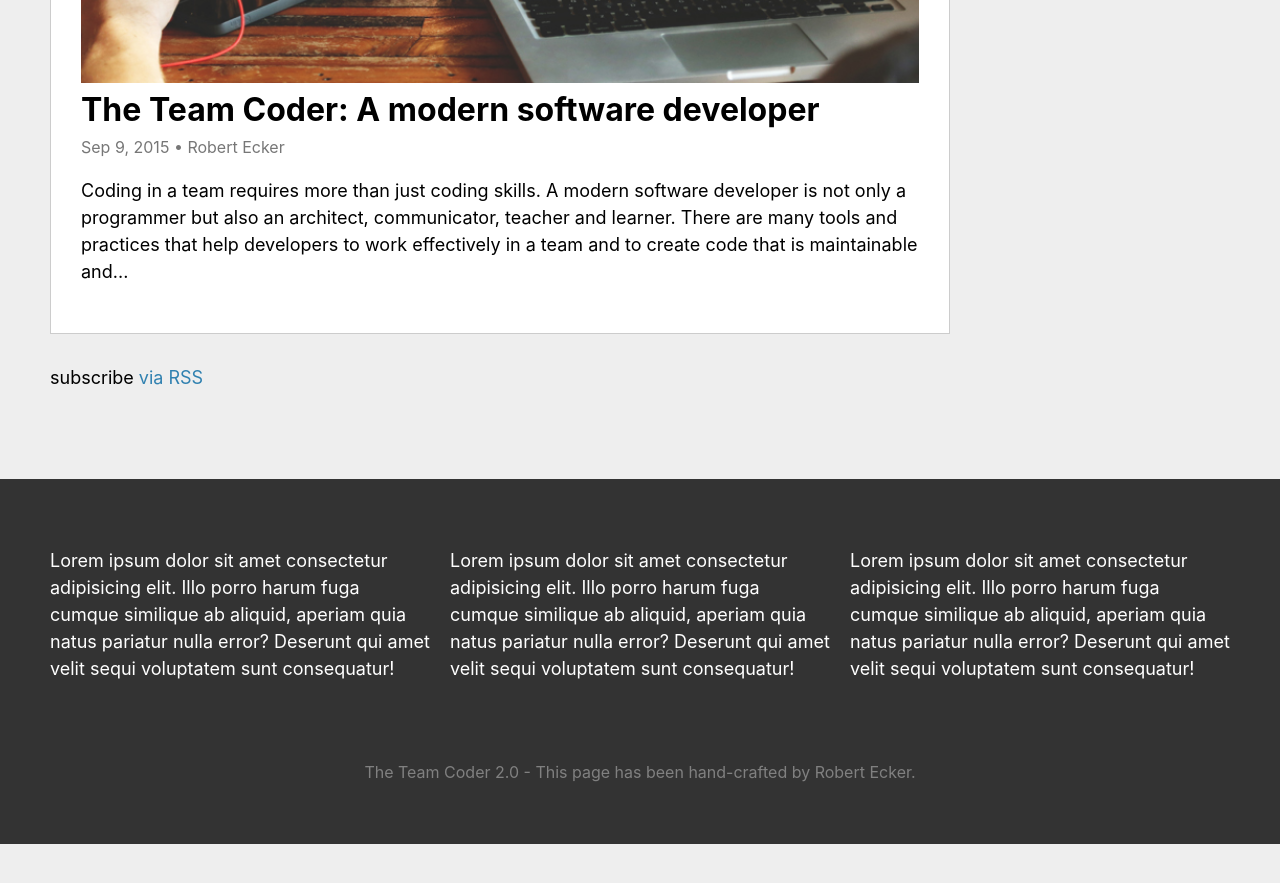
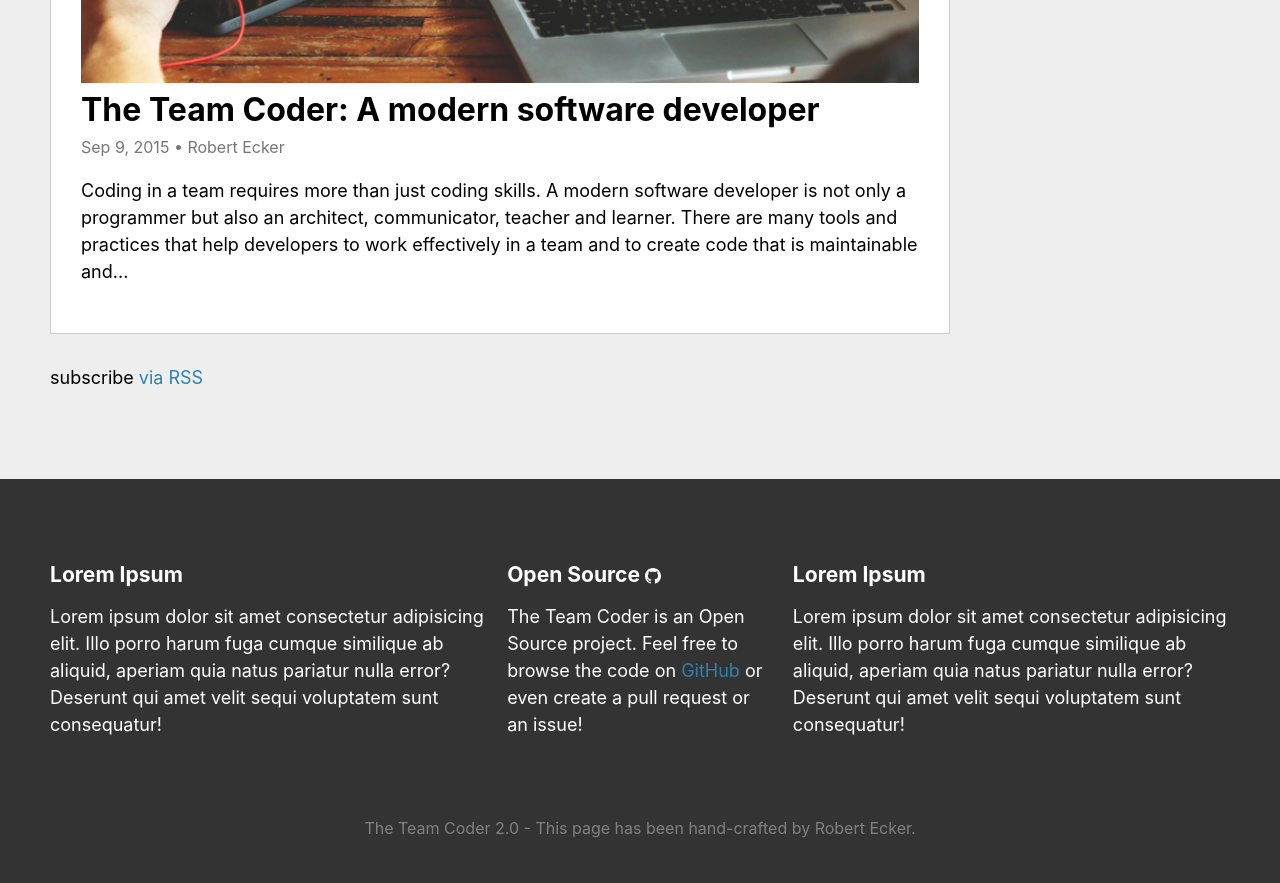
Before and after one commit to team-coder/team-coder.com, a Jekyll site: the page built from index.markdown, in a window 1280 px wide and 900 px high, scrolled down 3903 px. Shown: the top 883 px of the window. Built offline with Jekyll 4.4.1, drawn with Linux system fonts in a browser that asks for light colours; before the commit the page ends 4747 px from its top, so only the background shows below that.

Commit message:
Add GitHub section to the footer

```diff
--- a/_includes/footer.html
+++ b/_includes/footer.html
@@ -1,23 +1,36 @@
 <footer>
   <div class="footer-sections">
-    <p class="footer-section">
-      Lorem ipsum dolor sit amet consectetur adipisicing elit.
-      Illo porro harum fuga cumque similique ab aliquid,
-      aperiam quia natus pariatur nulla error? Deserunt qui
-      amet velit sequi voluptatem sunt consequatur!
-    </p>
-    <p class="footer-section">
-      Lorem ipsum dolor sit amet consectetur adipisicing elit.
-      Illo porro harum fuga cumque similique ab aliquid,
-      aperiam quia natus pariatur nulla error? Deserunt qui
-      amet velit sequi voluptatem sunt consequatur!
-    </p>
-    <p class="footer-section">
-      Lorem ipsum dolor sit amet consectetur adipisicing elit.
-      Illo porro harum fuga cumque similique ab aliquid,
-      aperiam quia natus pariatur nulla error? Deserunt qui
-      amet velit sequi voluptatem sunt consequatur!
-    </p>
+    <div class="footer-section">
+      <h3>Lorem Ipsum</h3>
+      <p>
+        Lorem ipsum dolor sit amet consectetur adipisicing elit.
+        Illo porro harum fuga cumque similique ab aliquid,
+        aperiam quia natus pariatur nulla error? Deserunt qui
+        amet velit sequi voluptatem sunt consequatur!
+      </p>
+    </div>
+    <div class="footer-section">
+      <h3>
+        Open Source
+        <svg class="svg-icon" style="fill: #fff;">
+          <use xlink:href="{{ '/images/social-icons.svg#github' | relative_url }}"></use>
+        </svg>
+      </h3>
+      <p>
+        The Team Coder is an Open Source project. Feel free to browse the code on
+        <a href="https://github.com/team-coder/team-coder.com" target="_blank">GitHub</a>
+        or even create a pull request or an issue!
+      </p>
+    </div>
+    <div class="footer-section">
+      <h3>Lorem Ipsum</h3>
+      <p>
+        Lorem ipsum dolor sit amet consectetur adipisicing elit.
+        Illo porro harum fuga cumque similique ab aliquid,
+        aperiam quia natus pariatur nulla error? Deserunt qui
+        amet velit sequi voluptatem sunt consequatur!
+      </p>
+    </div>
   </div>
   <p class="footer-end-note">
     The Team Coder 2.0 - This page has been hand-crafted by Robert Ecker.
--- a/_layouts/post.html
+++ b/_layouts/post.html
@@ -40,7 +40,7 @@ layout: default
       <li>
         If you found a typo
         <a href="https://github.com/team-coder/team-coder.com" target="_blank">
-          create a pull request on Github
+          create a pull request on GitHub
           <svg class="svg-icon"><use xlink:href="{{ '/images/social-icons.svg#github' | relative_url }}"></use></svg>
         </a>
       </li>
```
Also changed, not shown: images/social-icons.svg.
